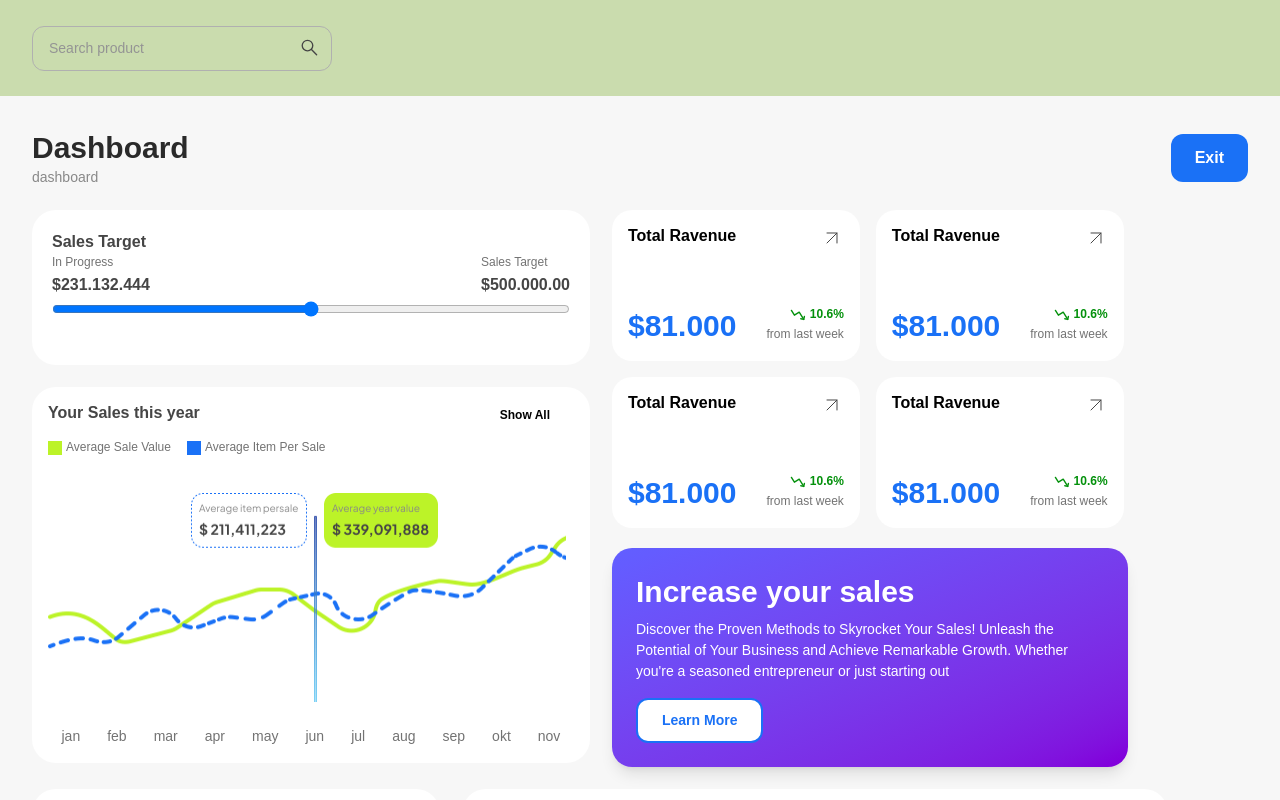
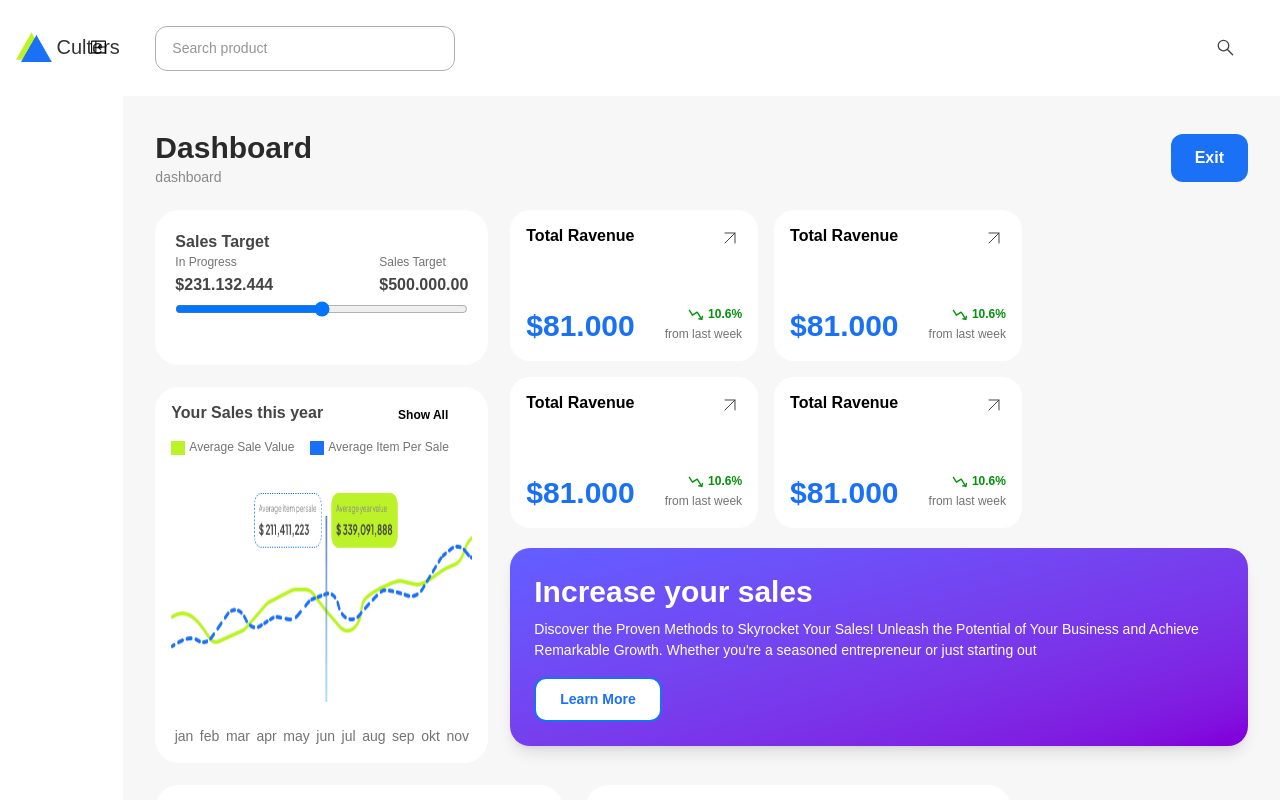
Before and after one commit to EugeneLevkovych/ts-culters, a React (Vite) app: page /dashboard in a window 1280 px wide. Shown: the top 800 px of the page. Built offline with nearby package versions, Linux system fonts and the light colour scheme; sample sign-in values are in the browser's storage.

Commit message:
delete all w

```diff
--- a/src/components/Header.tsx
+++ b/src/components/Header.tsx
@@ -1,6 +1,6 @@
 const Header = () => {
   return (
-    <div className="flex px-8 py-[1.6rem]">
+    <div className="px-8 py-[1.6rem]">
       <div className="relative">
         <input
           type="text"
--- a/src/components/IncreaseYourSales.tsx
+++ b/src/components/IncreaseYourSales.tsx
@@ -1,6 +1,6 @@
 const IncreaseYourSales = () => {
   return (
-    <div className="max-w-129 rounded-[20px] bg-gradient-to-br from-indigo-500 to-purple-700 text-white shadow-lg p-6">
+    <div className="rounded-[20px] bg-gradient-to-br from-indigo-500 to-purple-700 text-white shadow-lg p-6">
       <h4 className="font-semibold text-3xl leading-[1.3] mb-2">
         Increase your sales
       </h4>
--- a/src/components/Logo.tsx
+++ b/src/components/Logo.tsx
@@ -1,13 +1,33 @@
 import logoImg from "../assets/logo 18.png";
 
-const Logo = () => {
+type LogoSize = "small" | "large";
+
+interface LogoProps {
+  size?: LogoSize;
+}
+
+const Logo = ({ size = "large" }: LogoProps) => {
+  const sizeClasses = {
+    small: {
+      container: "flex gap-1 items-center",
+      image: "h-7.5",
+      text: "font-medium text-xl text-gray3",
+    },
+    large: {
+      container: "flex mb-12",
+      image: "h-12",
+      text: "font-semibold text-[2.75rem] leading-[1.1] text-gray3 mb-2",
+    },
+  };
+
+  const classes = sizeClasses[size];
+
   return (
-    <div className="flex mb-12">
-      <img className="h-12" src={logoImg} alt="logo" />
-      <h1 className="font-semibold text-[2.75rem] leading-[1.1] text-gray1 mb-2">
-        Culters
-      </h1>
+    <div className={classes.container}>
+      <img className={classes.image} src={logoImg} alt="logo" />
+      <h1 className={classes.text}>Culters</h1>
     </div>
   );
 };
+
 export default Logo;
--- a/src/components/ProductItem.tsx
+++ b/src/components/ProductItem.tsx
@@ -8,8 +8,8 @@ interface ProductProps {
 const ProductItem = ({ product }: ProductProps) => {
   return (
     <div className="flex border-b border-gray13 hover:bg-gray12 transition-colors">
-      <div className="w-62.5 flex items-center gap-2 p-3">
-        <img className="w-10" src={productImg} alt="product" />
+      <div className="flex items-center gap-2 p-3">
+        <img className="h-10" src={productImg} alt="product" />
         <div>
           <div className="text-xs text-gray7 leading-[1.4]">{product.id}</div>
           <div className="font-semibold text-sm leading-[1.4] text-gray7">
@@ -18,15 +18,15 @@ const ProductItem = ({ product }: ProductProps) => {
         </div>
       </div>
 
-      <div className="w-34.5 flex items-center justify-center">
+      <div className="flex items-center justify-center">
         <p className="product-text">${product.price.toFixed(2)}</p>
       </div>
 
-      <div className="flex w-34.5 items-center justify-center">
+      <div className="flex items-center justify-center">
         <span className="product-text">{product.sales.toLocaleString()}</span>
       </div>
 
-      <div className="flex w-34.5 items-center justify-center">
+      <div className="flex items-center justify-center">
         <div className="px-2 py-1.5 bg-green2 text-green1 font-medium text-xs leading-[1.4] rounded-[10px]">
           {product.status}
         </div>
--- a/src/components/ProductPopular.tsx
+++ b/src/components/ProductPopular.tsx
@@ -3,7 +3,7 @@ import ShowAll from "./ShowAll";
 
 const ProductPopular = () => {
   return (
-    <div className="w-176.5 p-5 bg-white rounded-3xl">
+    <div className="p-5 bg-white rounded-3xl">
       <div className="flex justify-between mb-6">
         <h5 className="heading">Product Popular</h5>
         <ShowAll />
--- a/src/components/ProductTable.tsx
+++ b/src/components/ProductTable.tsx
@@ -5,7 +5,7 @@ import ProductItem from "./ProductItem";
 
 const ProductTable = () => {
   return (
-    <div className="border border-gray12 rounded-2xl overflow-hidden">
+    <div className="border border-gray12 rounded-2xl">
       <div className="flex bg-gray13 border-b border-gray12">
         <SortButton title="Product" />
         <SortButton title="Price" />
--- a/src/components/SalesTarget.tsx
+++ b/src/components/SalesTarget.tsx
@@ -1,6 +1,6 @@
 const SalesTarget = () => {
   return (
-    <div className="max-w-139.5 w-full h-[155px] bg-white rounded-3xl p-5">
+    <div className="h-[155px] bg-white rounded-3xl p-5">
       <label className="heading mb-4" htmlFor="sales-target">
         Sales Target
       </label>
--- /dev/null
+++ b/src/components/SideBar.tsx
@@ -0,0 +1,15 @@
+import Logo from "./Logo";
+
+const SideBar = () => {
+  return (
+    <div className="px-4 py-8">
+      <div className="flex justify-between items-center w-full">
+        <Logo size="small" />
+        <svg className="size-6">
+          <use href="./sprite.svg#icon-panel-close"></use>
+        </svg>
+      </div>
+    </div>
+  );
+};
+export default SideBar;
--- a/src/components/YourSales.tsx
+++ b/src/components/YourSales.tsx
@@ -3,7 +3,7 @@ import ShowAll from "./ShowAll";
 
 const YourSales = () => {
   return (
-    <div className="w-139.5 p-4 bg-white rounded-3xl">
+    <div className="p-4 bg-white rounded-3xl">
       <div className="flex justify-between mb-3">
         <h5 className="heading">Your Sales this year</h5>
         <ShowAll />
--- a/src/index.css
+++ b/src/index.css
@@ -2,8 +2,7 @@
 
 body {
   font-family: "Plus Jakarta Sans", sans-serif;
-  background: #cadcae;
-  /* background: #fff; */
+  background: #fff;
 }
 
 @font-face {
--- a/src/pages/DashboardPage.tsx
+++ b/src/pages/DashboardPage.tsx
@@ -6,6 +6,7 @@ import YourSales from "../components/YourSales";
 import IncreaseYourSales from "../components/IncreaseYourSales";
 import Map from "../components/Map";
 import ProductPopular from "../components/ProductPopular";
+import SideBar from "../components/SideBar";
 
 const DashboardPage = () => {
   const navigate = useNavigate();
@@ -16,7 +17,9 @@ const DashboardPage = () => {
   };
 
   return (
-    <>
+    <div className="flex justify-center">
+      <SideBar />
+      <div>
         <Header />
         <div className="p-8 bg-gray8">
           <div className="flex justify-between items-center mb-5.5">
@@ -53,7 +56,8 @@ const DashboardPage = () => {
             <ProductPopular />
           </div>
         </div>
-    </>
+      </div>
+    </div>
   );
 };
 
```
Lines whose indentation alone changed are shown as unchanged.
